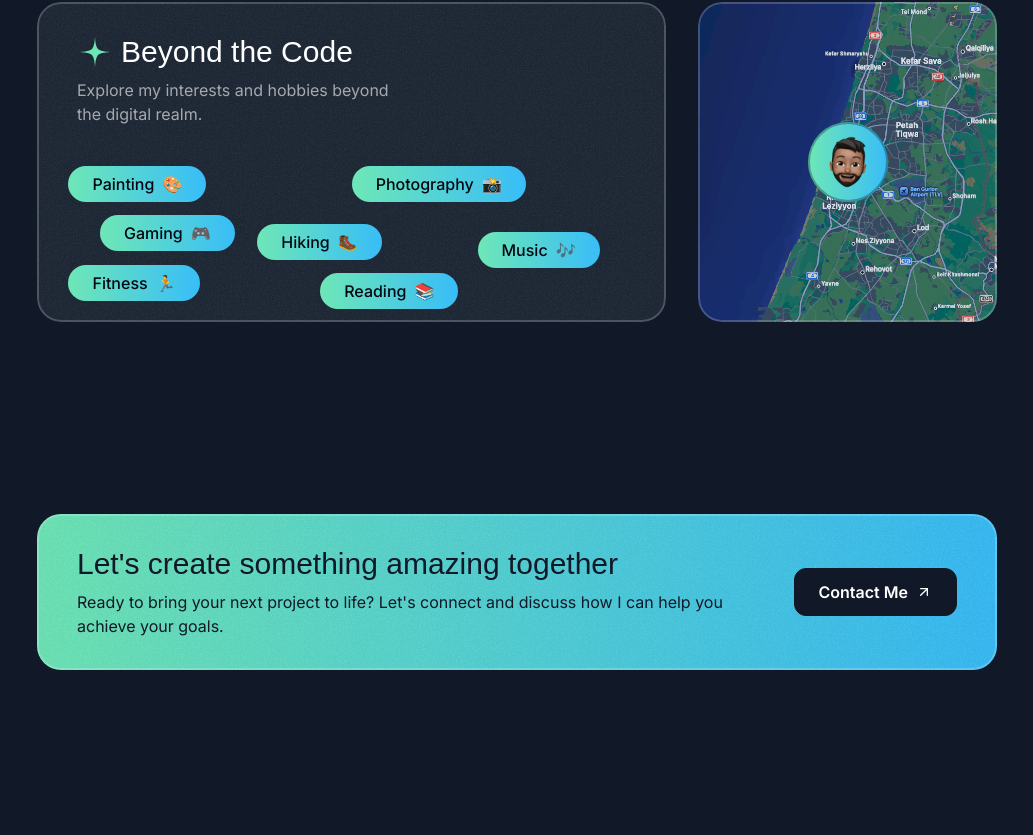
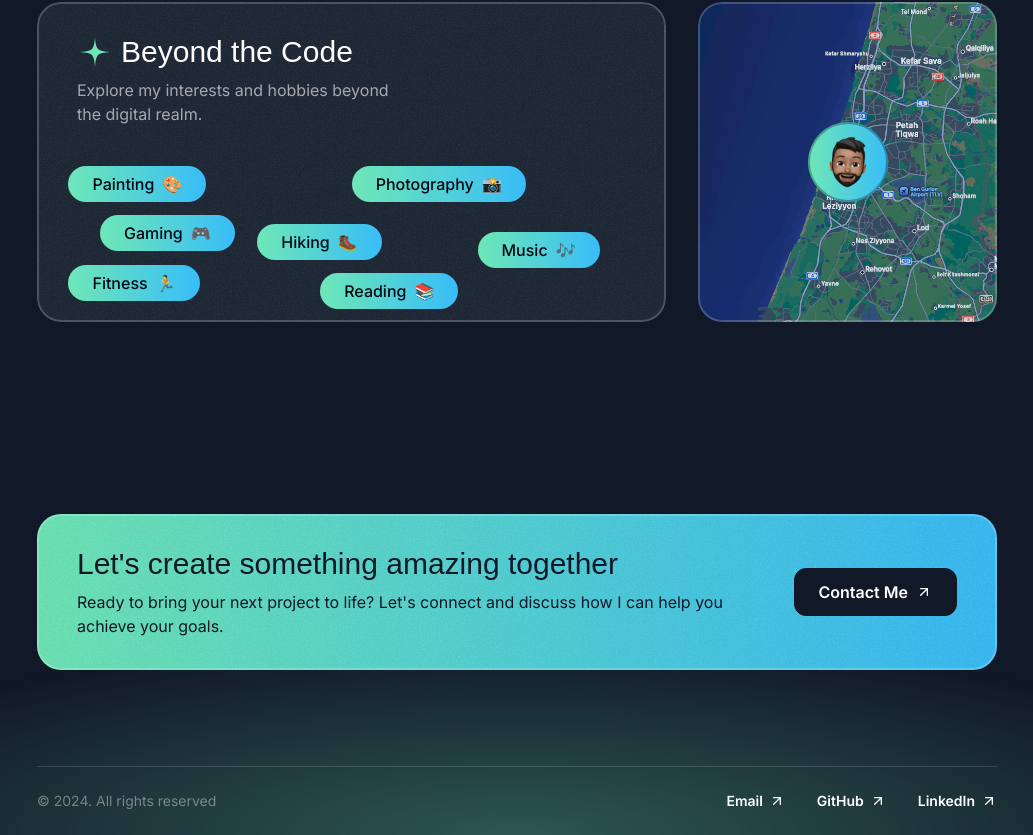
Before and after one commit to JonyKapash/Personal-Portfolio, a Next.js app: page / in a window 1280 px wide. Shown: the part 4626-5461 px from the top of the page, without its empty margins (123-1156 px from the left). Before the commit the page ends 5392 px from the top, so only its background shows below. Built offline with nearby package versions, Linux system fonts and the light colour scheme; a web font is replaced by a local one.

Commit message:
Add Footer component to  homepage with links to email, GitHub, and LinkedIn.

```diff
--- a/src/app/page.tsx
+++ b/src/app/page.tsx
@@ -4,7 +4,8 @@
 import { TapeSection } from "@/sections/Tape";
 import { TestimonialsSection } from "@/sections/Testimonials";
 import { AboutSection } from "@/sections/About";
-import { ContactSection } from "../sections/Contact";
+import { ContactSection } from "@/sections/Contact";
+import { Footer } from "@/sections/Footer";
 
 export default function Home() {
   return (
@@ -16,6 +17,7 @@
       <TestimonialsSection />
       <AboutSection />
       <ContactSection />
+      <Footer />
     </div>
   );
 }
--- a/src/sections/Footer.tsx
+++ b/src/sections/Footer.tsx
@@ -1,3 +1,51 @@
+import ArrowUpRightIcon from "@/assets/icons/arrow-up-right.svg";
+
+const footerLinks = [
+  {
+    title: "Email",
+    href: "mailto:yonikps@gmail.com",
+    ariaLabel: "Send me an email",
+  },
+  {
+    title: "GitHub",
+    href: "https://github.com/JonyKapash",
+    ariaLabel: "Visit my GitHub profile",
+  },
+  {
+    title: "LinkedIn",
+    href: "https://linkedin.com/in/yonatan-kapash",
+    ariaLabel: "Connect with me on LinkedIn",
+  },
+] as const;
+
 export const Footer = () => {
-  return <div>Footer Section</div>;
+  const currentYear = new Date().getFullYear();
+
+  return (
+    <footer className="relative overflow-x-clip">
+      <div className="absolute h-[400px] w-[1600px] bottom-0 left-1/2 -translate-x-1/2 bg-emerald-300/30 [mask-image:radial-gradient(50%_50%_at_bottom_center,black,transparent)] -z-10" />
+      <div className="container">
+        <div className="border-t border-white/15 py-6 text-sm flex flex-col md:flex-row md:justify-between items-center gap-8">
+          <div className="text-white/40">
+            &copy; {currentYear}. All rights reserved
+          </div>
+          <nav className="flex flex-col md:flex-row items-center gap-8">
+            {footerLinks.map(({ title, href, ariaLabel }) => (
+              <a
+                key={title}
+                href={href}
+                target="_blank"
+                rel="noopener noreferrer"
+                aria-label={ariaLabel}
+                className="inline-flex items-center gap-1.5 hover:text-emerald-200 transition-colors"
+              >
+                <span className="font-semibold">{title}</span>
+                <ArrowUpRightIcon className="size-4" />
+              </a>
+            ))}
+          </nav>
+        </div>
+      </div>
+    </footer>
+  );
 };
```
